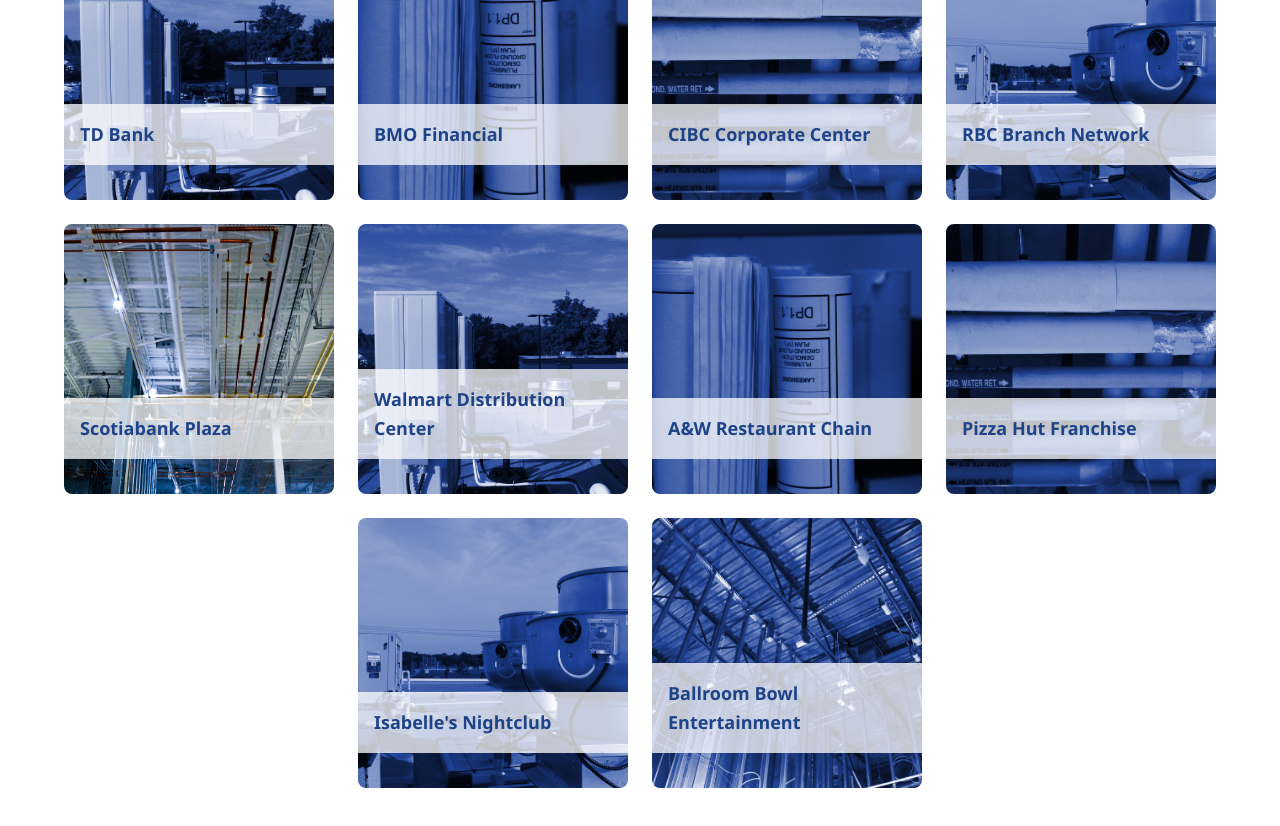
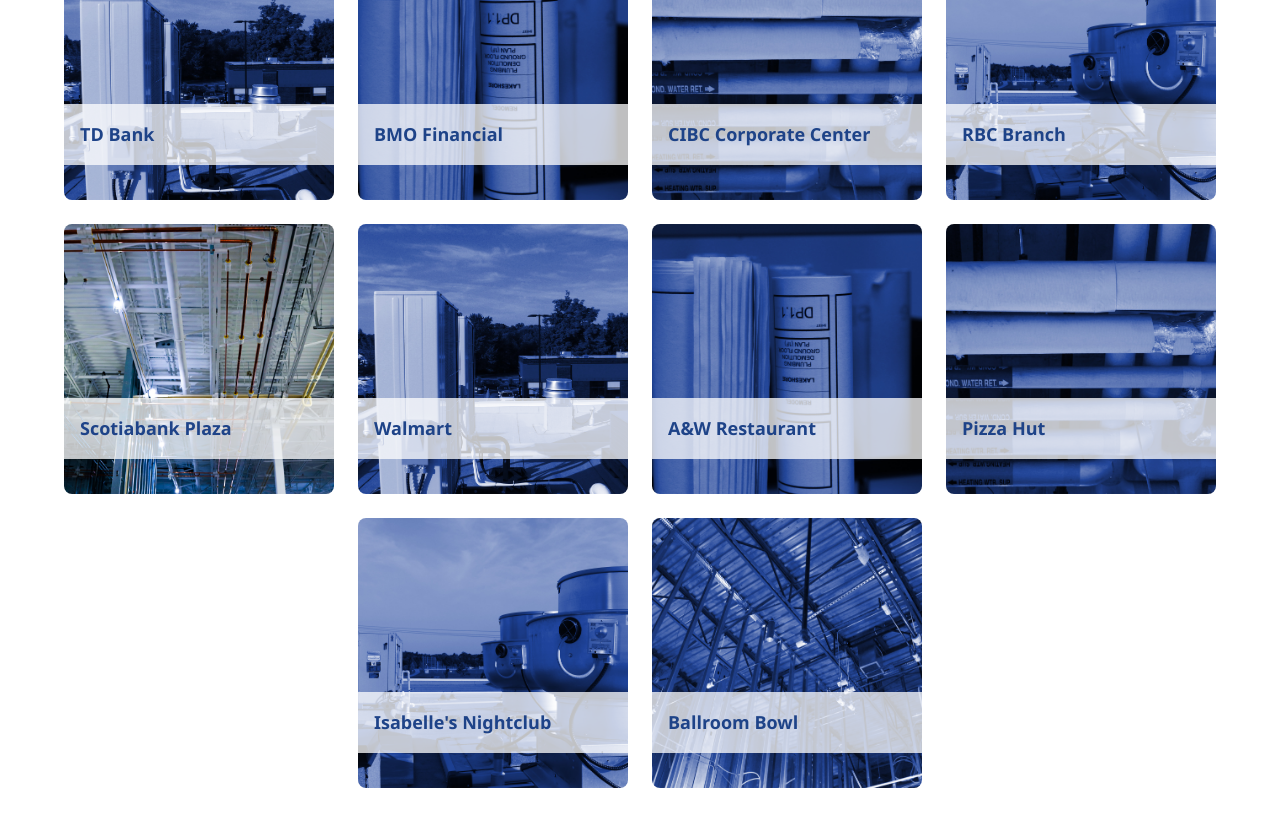
Before and after one commit to liffey-git/liffmech, a React (Create React App) app: page /projects in a window 1280 px wide. Shown: the part 1240-2066 px from the top of the page. Built offline with nearby package versions, Linux system fonts and the light colour scheme.

Commit message:
Project Names
Small tweaks

```diff
--- a/src/pages/ProjectsPage.tsx
+++ b/src/pages/ProjectsPage.tsx
@@ -54,7 +54,7 @@
     },
     {
       id: 5,
-      title: 'RBC Branch Network',
+      title: 'RBC Branch',
       description: 'Multi-location mechanical services project covering several RBC branch locations across Ontario. Each site received customized HVAC solutions, upgraded plumbing systems, and energy-efficient mechanical equipment. Our standardized approach ensured consistency across all locations while meeting each site\'s unique requirements.',
       imageUrl: '/images/IMG_Ref.jpg'
     },
@@ -66,19 +66,19 @@
     },
     {
       id: 7,
-      title: 'Walmart Distribution Center',
+      title: 'Walmart',
       description: 'Industrial-scale mechanical project for Walmart\'s regional distribution facility. The scope included massive HVAC systems for warehouse climate control, specialized refrigeration systems for cold storage areas, and comprehensive plumbing infrastructure. Our industrial expertise ensured optimal performance for this critical supply chain facility.',
       imageUrl: '/images/IMG_AC.jpg'
     },
     {
       id: 8,
-      title: 'A&W Restaurant Chain',
+      title: 'A&W Restaurant',
       description: 'Multi-site restaurant mechanical services covering several A&W locations. Each restaurant received commercial kitchen ventilation systems, grease management solutions, HVAC systems optimized for food service environments, and specialized plumbing for commercial kitchen operations. Our food service expertise ensured compliance with all health and safety regulations.',
       imageUrl: '/images/IMG_Draft.jpg'
     },
     {
       id: 9,
-      title: 'Pizza Hut Franchise',
+      title: 'Pizza Hut',
       description: 'Comprehensive mechanical systems for Pizza Hut restaurant locations including commercial kitchen exhaust systems, specialized oven ventilation, HVAC systems designed for food service environments, and complete plumbing installations. Our restaurant industry experience delivered systems that support efficient operations and food safety standards.',
       imageUrl: '/images/IMG_Pipes.jpg'
     },
@@ -90,7 +90,7 @@
     },
     {
       id: 11,
-      title: 'Ballroom Bowl Entertainment',
+      title: 'Ballroom Bowl',
       description: 'Complex mechanical project for this bowling and entertainment facility. The installation included specialized ventilation for the bowling lanes, restaurant-grade kitchen systems, HVAC solutions for various entertainment zones, and comprehensive plumbing for the full-service facility. Our versatile expertise handled the diverse mechanical needs of this multi-use entertainment venue.',
       imageUrl: '/images/IMG_SheetM.jpg'
     }
```
